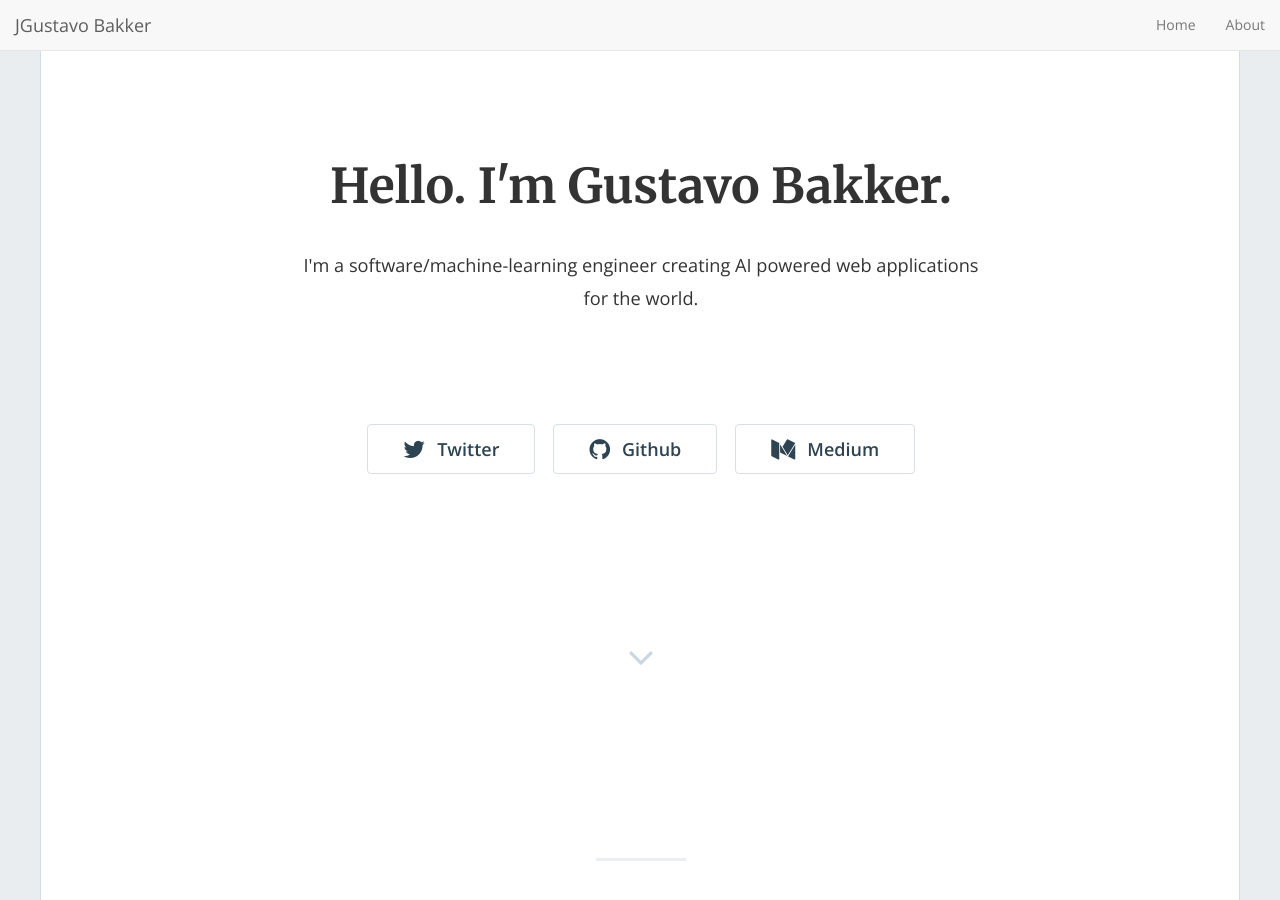
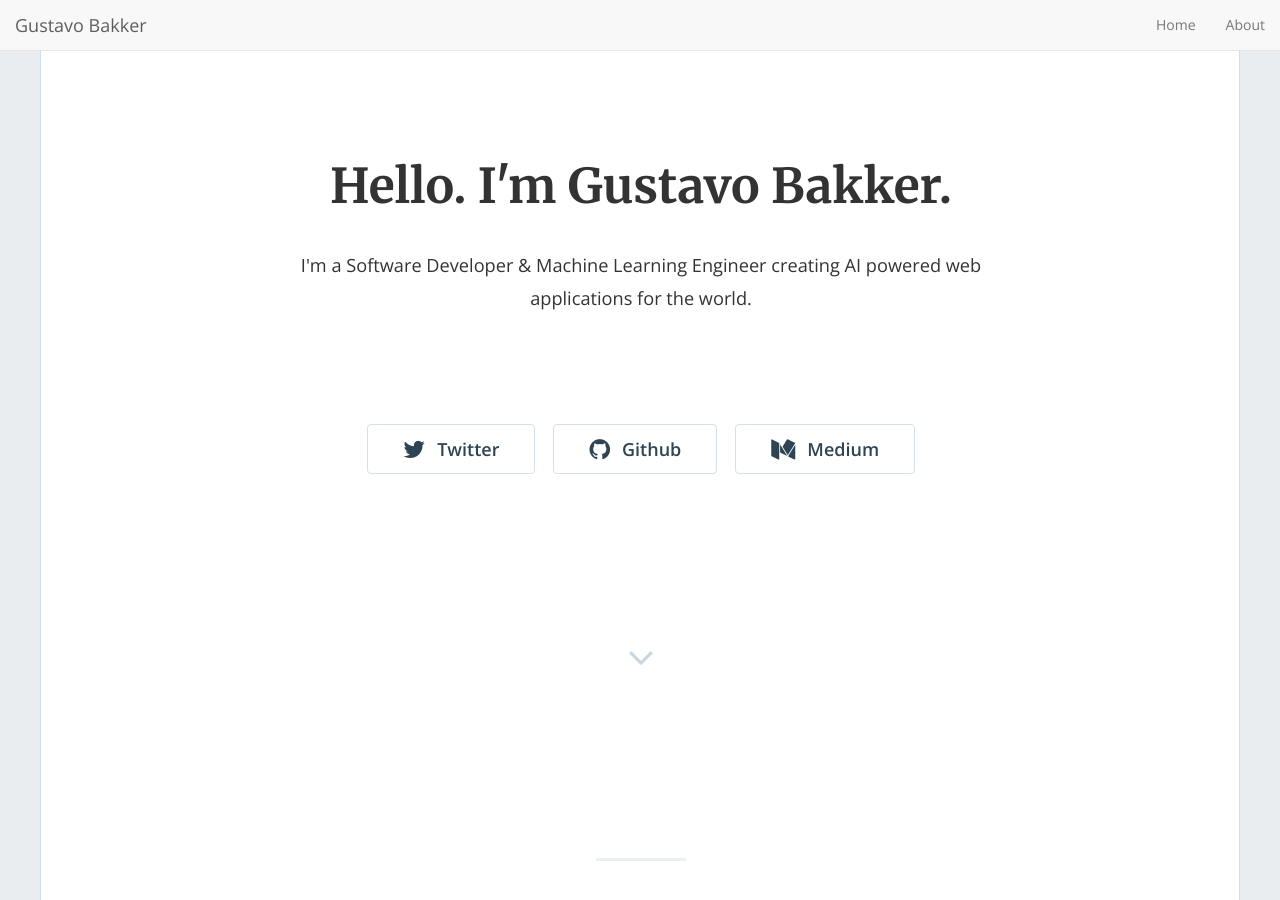
Before and after one commit to gusbakker/gusbakker.github.io, a Jekyll site: the page built from index.html, in a window 1280 px wide and 900 px high. Built offline with Jekyll 4.4.1, drawn with Linux system fonts in a browser that asks for light colours; nearby versions of some CDN libraries; the list of posts is cut into pages by our own code.

Commit message:
customized jekyll theme for me - fixes

```diff
--- a/_config.yml
+++ b/_config.yml
@@ -14,8 +14,8 @@
 # You can create any custom variable you would like, and they will be accessible
 # in the templates via {{ site.myvariable }}.
 title: "Hello. I'm Gustavo Bakker."
-email: 'jami0821@gmail.com'
-description: "I'm a software/machine-learning engineer creating AI powered web applications for the world."
+email: 'gustavobakker@hotmail.com'
+description: "I'm a Software Developer & Machine Learning Engineer creating AI powered web applications for the world."
 baseurl: "" # the subpath of your site, e.g. /blog
 url: "https://gusbakker.github.io" # the base hostname & protocol for your site, e.g. https://example.com
 twitter_username: 'gusbakker'
@@ -90,7 +90,7 @@ pagination:
 
 ### Phantom settings
 footer_text: '© 2020 Gustavo Bakker'
-admin_name: 'JGustavo Bakker'
+admin_name: 'Gustavo Bakker'
 google_analytics: "UA-9999999-99" # Update with your own tracking ID
 enable_contact: false
 
```
